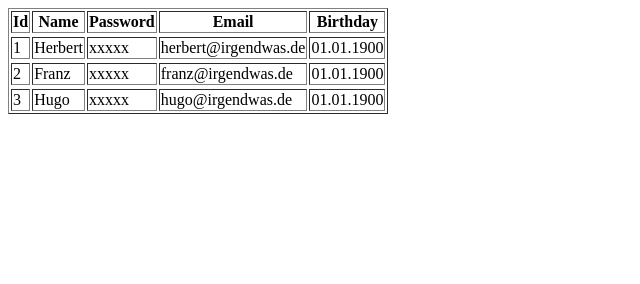
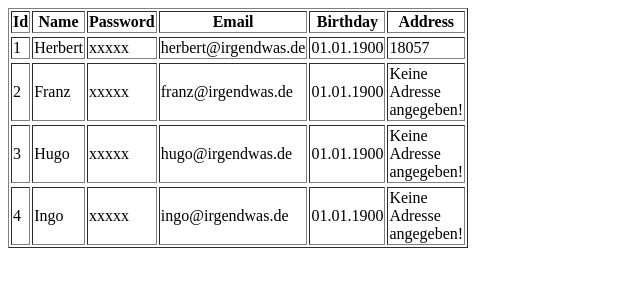
Before and after one commit to rkaczich/js-kurs, a plain HTML site: page index.html in a window 1280 px wide. Shown: the whole page, without its empty margins (0-640 px from the left). Drawn offline with Linux system fonts and the light colour scheme.

Commit message:
tabelle complete

```diff
--- a/index.html
+++ b/index.html
@@ -4,14 +4,14 @@
     <meta charset="utf-8">
     <script type="text/javascript" src="js/model/user.js"></script>
     <script type="text/javascript" src="js/model/userList.js"></script>
+    <script type="text/javascript" src="js/model/address.js"></script>
     <script type="text/javascript" src="js/services/userService.js"></script>
-
     <title></title>
   </head>
   <body onload="UserService.init()">
     <table width="300px" border="1px">
       <thead>
-          <tr id="header"/>
+          <tr class="schönbeTabewtgds" id="header"/>
       </thead>
       <tbody id="content"/>
     </table>
--- /dev/null
+++ b/js/model/address.js
@@ -0,0 +1,18 @@
+class Address{
+
+  constructor(street, postCode, city){
+    this.street = street;
+    this.postCode = postCode;
+    this.city = city;
+  }
+
+  // auf Werte lesend zugreifen
+
+  // werte setzen
+
+  // status des objectes zurückgeben
+  showAddress(){
+    return this.street + " " + this.postCode + " " + this.city;
+  }
+
+}
--- a/js/model/user.js
+++ b/js/model/user.js
@@ -1,10 +1,20 @@
 // Klassendefinition User
 class User {
- constructor(id, name, password, email, birthday){
+ constructor(id, name, password, email, birthday, address){
    this.id = id;
    this.name = name;
    this.password = password;
    this.email = email;
    this.birthday = birthday;
+   this.address = address;
+ }
+
+ getAddress(){
+   if(this.address === 'undefined'){
+     return "keine Adresse angegeben";
+   }
+   else{
+     return this.address;
+   }
  }
 }
--- a/js/services/userService.js
+++ b/js/services/userService.js
@@ -1,29 +1,30 @@
 class UserService {
 
   static init(){
+
+console.log(document);
+
     // load user data from spource
     var user = UserService.createUser(1, "Herbert", "xxxxx", "herbert@irgendwas.de", "01.01.1900");
     var user2 = UserService.createUser(2, "Franz", "xxxxx", "franz@irgendwas.de", "01.01.1900");
     var user3 = UserService.createUser(3, "Hugo", "xxxxx", "hugo@irgendwas.de", "01.01.1900");
+    var user4 = UserService.createUser(4, "Ingo", "xxxxx", "ingo@irgendwas.de", "01.01.1900");
+
+    var address1 = new Address("Doberaner Platz","18057","Rostock");
+
+
+    user.address = address1;
 
     var userList = new UserList();
     userList.addUser(user);
     userList.addUser(user2);
     userList.addUser(user3);
+    userList.addUser(user4);
 
 
     UserService.showUsers(userList.users);
 
-
-
-
-    var string = "hallo ballo knallo";
-    console.log(string.length);
-    console.log(string.indexOf("ballo"));
-    console.log(string.slice(0, 1) );
-    console.log(string.substring(1))
-    console.log(string.substring(0,1).toUpperCase()+string.substring(1))
-
+    console.log(userList);
 
   }
 
@@ -62,13 +63,32 @@ class UserService {
       var columnName = "<th>" + correctColumnName + "</th>";
       resultHeader = resultHeader + columnName;
 
-      var columnValue = "<td>" + columnValueArray[i] + "</td>";
+      var columnValue = UserService.generateTdLine(columnValueArray[i]);
+
       resultContent = resultContent + columnValue;
     }
 
     return [resultHeader, resultContent];
   }
 
+ static generateTdLine(value){
+   var columnValue ="";
+   if (value instanceof Address){
+     columnValue = "<td>" + value.postCode + "</td>";
+   }
+   else {
+     if(value === undefined){
+         columnValue = "<td>Keine Adresse angegeben!</td>";
+     }
+     else{
+         columnValue = "<td>" + value + "</td>";
+     }
+   }
+
+   return columnValue;
+ }
+
+
   static changePassword(oldPassword, newPassword, repeatedNewPassword){
     return "passwordChanged";
   }
```
